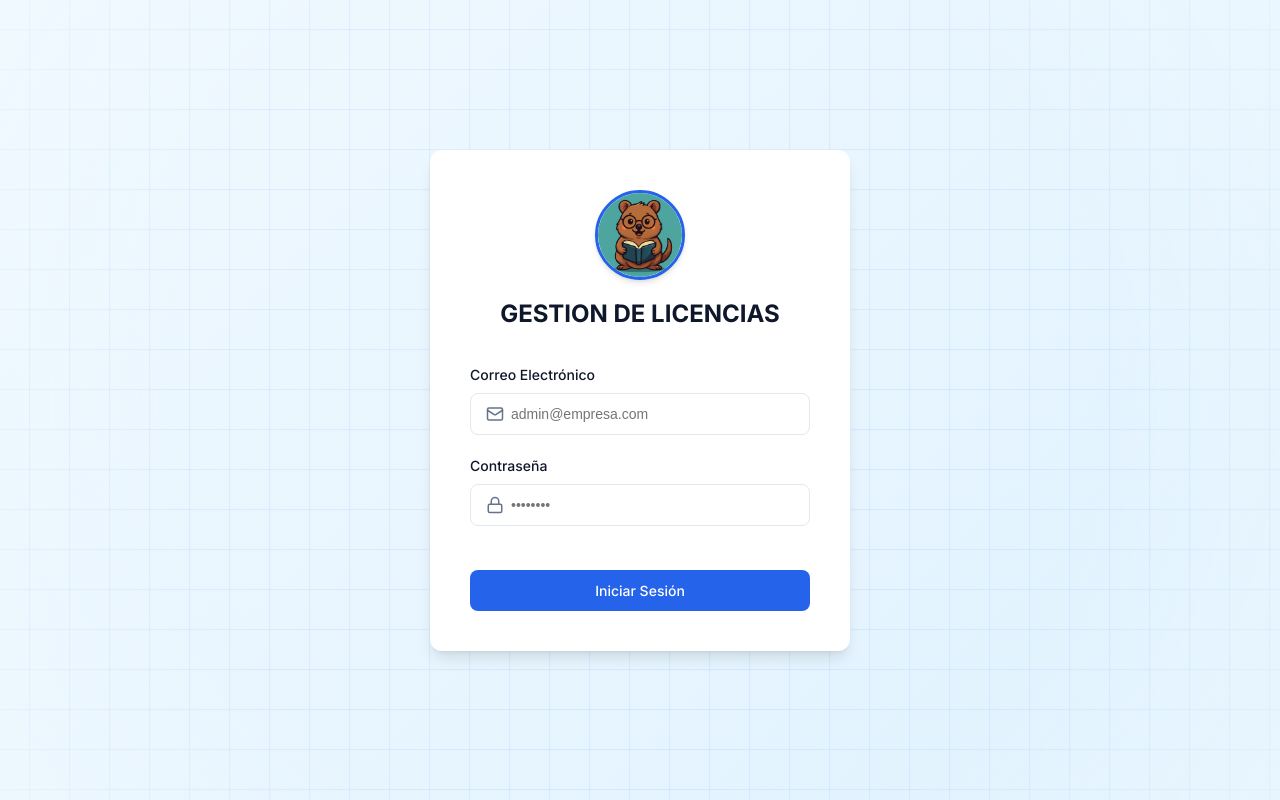
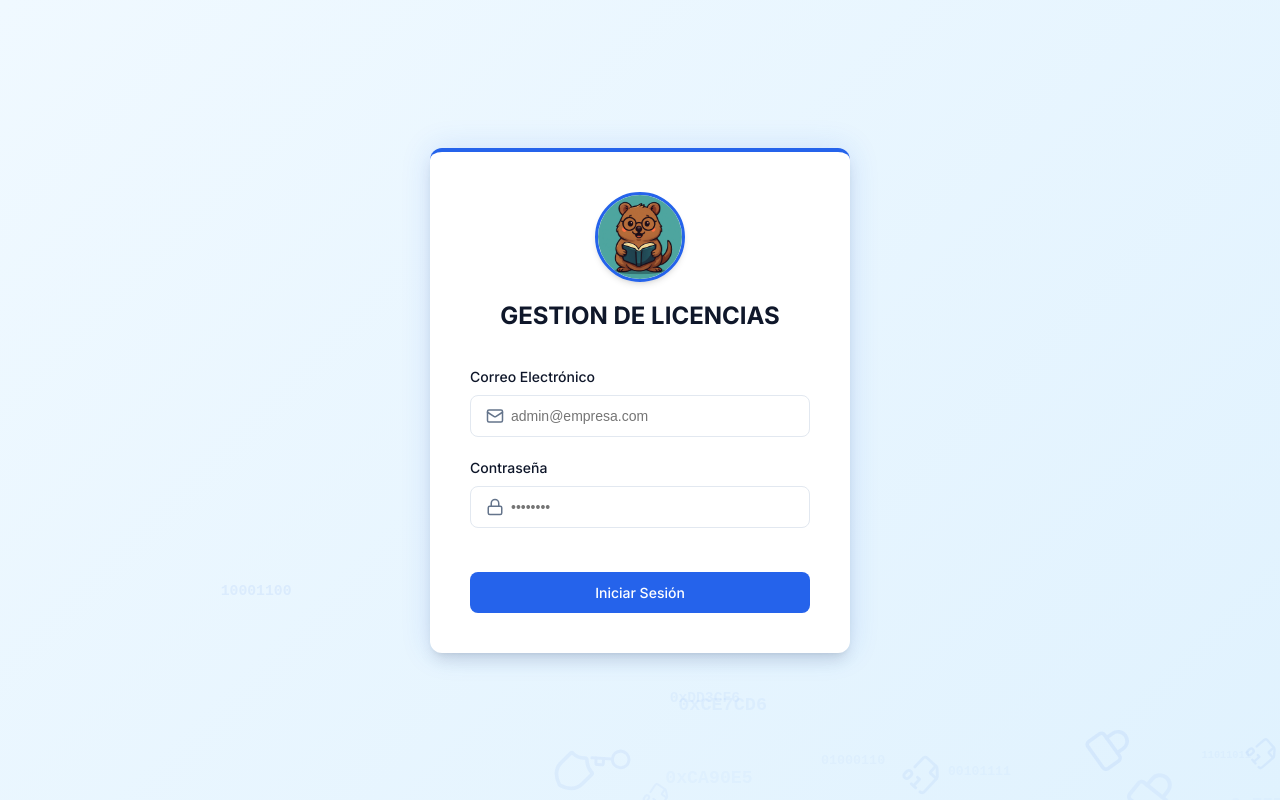
Before and after one commit to Alexis92-cpu/licencias-web, a React (Vite) app: page / in a window 1280 px wide. Built offline with nearby package versions, Linux system fonts and the light colour scheme.

Commit message:
Add professional animated background

```diff
--- /dev/null
+++ b/src/components/AnimatedBackground.tsx
@@ -0,0 +1,83 @@
+import { motion } from 'framer-motion';
+import { Lock, Shield, Key, FileDigit } from 'lucide-react';
+import { useEffect, useState } from 'react';
+
+export const AnimatedBackground = () => {
+  const [elements, setElements] = useState<any[]>([]);
+
+  useEffect(() => {
+    const newElements = [];
+    // Generar iconos de seguridad flotantes (candados, escudos, llaves)
+    for (let i = 0; i < 20; i++) {
+      const types = ['shield', 'lock', 'key', 'file'];
+      const type = types[Math.floor(Math.random() * types.length)];
+      newElements.push({
+        id: `icon-${i}`,
+        type,
+        x: Math.random() * 100,
+        y: Math.random() * 100,
+        size: Math.random() * 30 + 20, // entre 20 y 50px
+        duration: Math.random() * 25 + 20,
+        delay: Math.random() * 10
+      });
+    }
+
+    // Generar cadenas de códigos binarios y hexadecimales cayendo/subiendo
+    for (let i = 0; i < 30; i++) {
+      const isBinary = Math.random() > 0.5;
+      const text = isBinary
+        ? Array.from({length: 8}, () => Math.random() > 0.5 ? '1' : '0').join('')
+        : Array.from({length: 6}, () => Math.floor(Math.random() * 16).toString(16).toUpperCase()).join('');
+
+      newElements.push({
+        id: `code-${i}`,
+        type: 'code',
+        text: isBinary ? text : `0x${text}`,
+        x: Math.random() * 100,
+        y: Math.random() * 100,
+        size: Math.random() * 14 + 10,
+        duration: Math.random() * 20 + 15,
+        delay: Math.random() * 10
+      });
+    }
+
+    setElements(newElements);
+  }, []);
+
+  return (
+    <div style={{ position: 'absolute', top: 0, left: 0, width: '100%', height: '100%', overflow: 'hidden', zIndex: 0, pointerEvents: 'none' }}>
+      {elements.map((el) => {
+        if (el.type === 'code') {
+          return (
+            <motion.div
+              key={el.id}
+              initial={{ y: '110vh', x: `${el.x}vw`, opacity: 0 }}
+              animate={{ y: '-10vh', opacity: [0, 0.4, 0.4, 0] }}
+              transition={{ duration: el.duration, repeat: Infinity, delay: el.delay, ease: "linear" }}
+              style={{ position: 'absolute', color: 'rgba(37, 99, 235, 0.2)', fontFamily: 'monospace', fontSize: el.size, fontWeight: 'bold' }}
+            >
+              {el.text}
+            </motion.div>
+          );
+        } else {
+          let IconComponent = Lock;
+          if (el.type === 'shield') IconComponent = Shield;
+          if (el.type === 'key') IconComponent = Key;
+          if (el.type === 'file') IconComponent = FileDigit;
+
+          return (
+            <motion.div
+              key={el.id}
+              initial={{ y: '110vh', x: `${el.x}vw`, opacity: 0, rotate: 0 }}
+              animate={{ y: '-20vh', opacity: [0, 0.15, 0.15, 0], rotate: 360 }}
+              transition={{ duration: el.duration, repeat: Infinity, delay: el.delay, ease: "linear" }}
+              style={{ position: 'absolute', color: 'var(--primary)' }}
+            >
+              <IconComponent size={el.size} />
+            </motion.div>
+          );
+        }
+      })}
+    </div>
+  );
+};
--- a/src/components/Login.tsx
+++ b/src/components/Login.tsx
@@ -3,6 +3,7 @@ import { supabase } from '../lib/supabase';
 import { checkRateLimit, recordFailedAttempt, clearRateLimit } from '../lib/rateLimit';
 import { Lock, Mail, AlertTriangle } from 'lucide-react';
 import { motion } from 'framer-motion';
+import { AnimatedBackground } from './AnimatedBackground';
 
 export const Login = () => {
   const [email, setEmail] = useState('');
@@ -42,6 +43,7 @@ export const Login = () => {
 
   return (
     <div className="login-container">
+      <AnimatedBackground />
       <motion.div
         className="login-card"
         initial={{ opacity: 0, y: 20 }}
--- a/src/index.css
+++ b/src/index.css
@@ -68,47 +68,16 @@ button {
   overflow: hidden;
 }
 
-.login-container::before {
-  content: '';
-  position: absolute;
-  top: 0;
-  left: 0;
-  width: 200%;
-  height: 200%;
-  background-image:
-    linear-gradient(rgba(37, 99, 235, 0.08) 1px, transparent 1px),
-    linear-gradient(90deg, rgba(37, 99, 235, 0.08) 1px, transparent 1px);
-  background-size: 40px 40px;
-  animation: gridMove 20s linear infinite;
-  z-index: 0;
-}
-
-.login-container::after {
-  content: '';
-  position: absolute;
-  top: -50%;
-  left: -50%;
-  width: 200%;
-  height: 200%;
-  background: radial-gradient(circle at center, transparent 30%, #f0f9ff 70%);
-  z-index: 0;
-  pointer-events: none;
-}
-
-@keyframes gridMove {
-  0% { transform: translate(0, 0); }
-  100% { transform: translate(-40px, -40px); }
-}
-
 .login-card {
   position: relative;
-  z-index: 1;
+  z-index: 10;
   background: var(--surface);
   padding: 2.5rem;
   border-radius: var(--radius);
-  box-shadow: var(--shadow-lg);
+  box-shadow: 0 0 30px rgba(37, 99, 235, 0.15), var(--shadow-lg);
   width: 100%;
   max-width: 420px;
+  border-top: 4px solid var(--primary);
 }
 
 .login-header {
```
